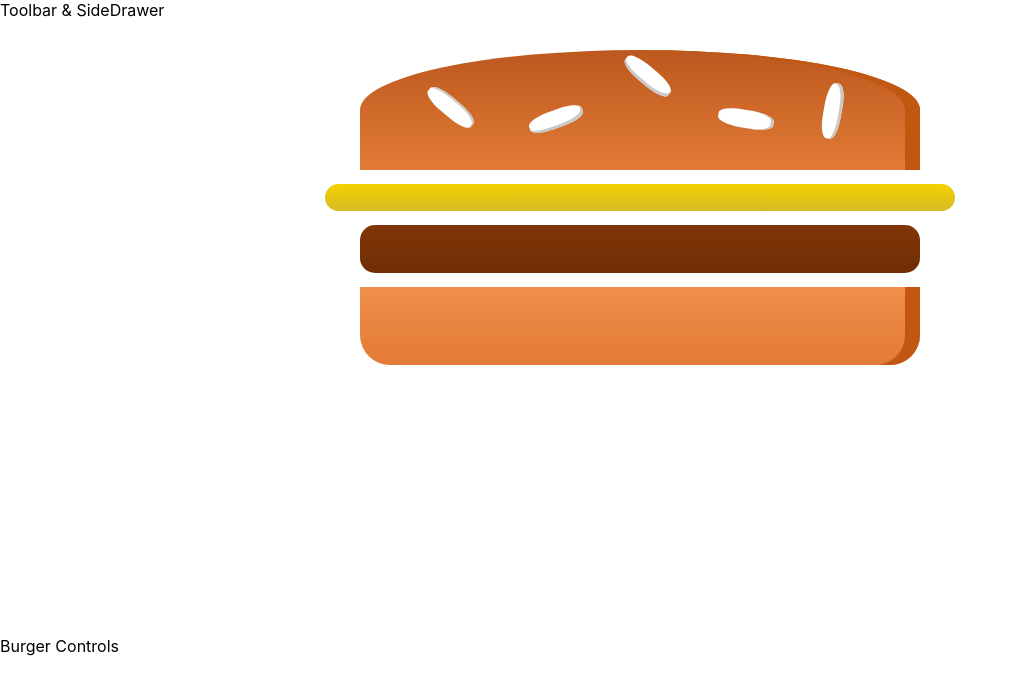
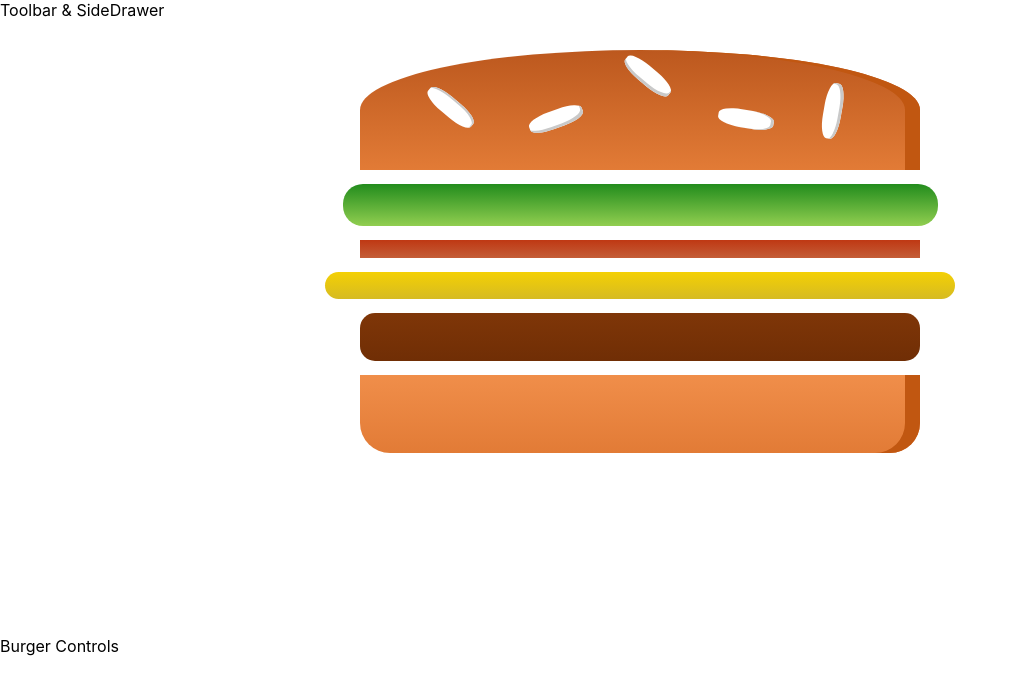
Before and after one commit to BrassMonkeyDonkey/ReactLearning, a React (Create React App) app in the folder buger-builder/: page / in a window 1280 px wide. Shown: the top 694 px of the page, without its empty margins (0-1017 px from the left). Built offline with nearby package versions, Linux system fonts and the light colour scheme.

Commit message:
render different ingredients

```diff
--- a/buger-builder/src/components/Burger/Burger.js
+++ b/buger-builder/src/components/Burger/Burger.js
@@ -3,12 +3,15 @@
 import classes from './Burger.module.css';
 import BurgerIngredient from './BurgerIngredients/BurgerIngredients';
 
-const Burger = () => {
+const Burger = (props) => {
+    const ingredients = Object.keys(props.ingredients)
+                              .map(ingredientKey => [...Array(props.ingredients[ingredientKey])]
+                                    .map((_, index) => <BurgerIngredient key={ingredientKey + index} type={ingredientKey} />));
+
     return (
         <div className={classes.Burger}>
             <BurgerIngredient type="bread-top" />
-            <BurgerIngredient type="cheese" />
-            <BurgerIngredient type="meat" />
+            {ingredients}
             <BurgerIngredient type="bread-bottom" />
         </div>
     );
--- a/buger-builder/src/containers/BurgerBuilder/BurgerBuilder.js
+++ b/buger-builder/src/containers/BurgerBuilder/BurgerBuilder.js
@@ -4,10 +4,19 @@
 import Burger from '../../components/Burger/Burger';
 
 class BurgerBuilder extends Component {
+    state = {
+        ingredients: {
+            salad: 1,
+            bacon: 1,
+            cheese: 1,
+            meat: 1,
+        }
+    }
+
     render() {
         return (
             <Auxiliary>
-                <Burger />
+                <Burger ingredients={this.state.ingredients}/>
                 <div>Burger Controls</div>
             </Auxiliary>
         );
```
